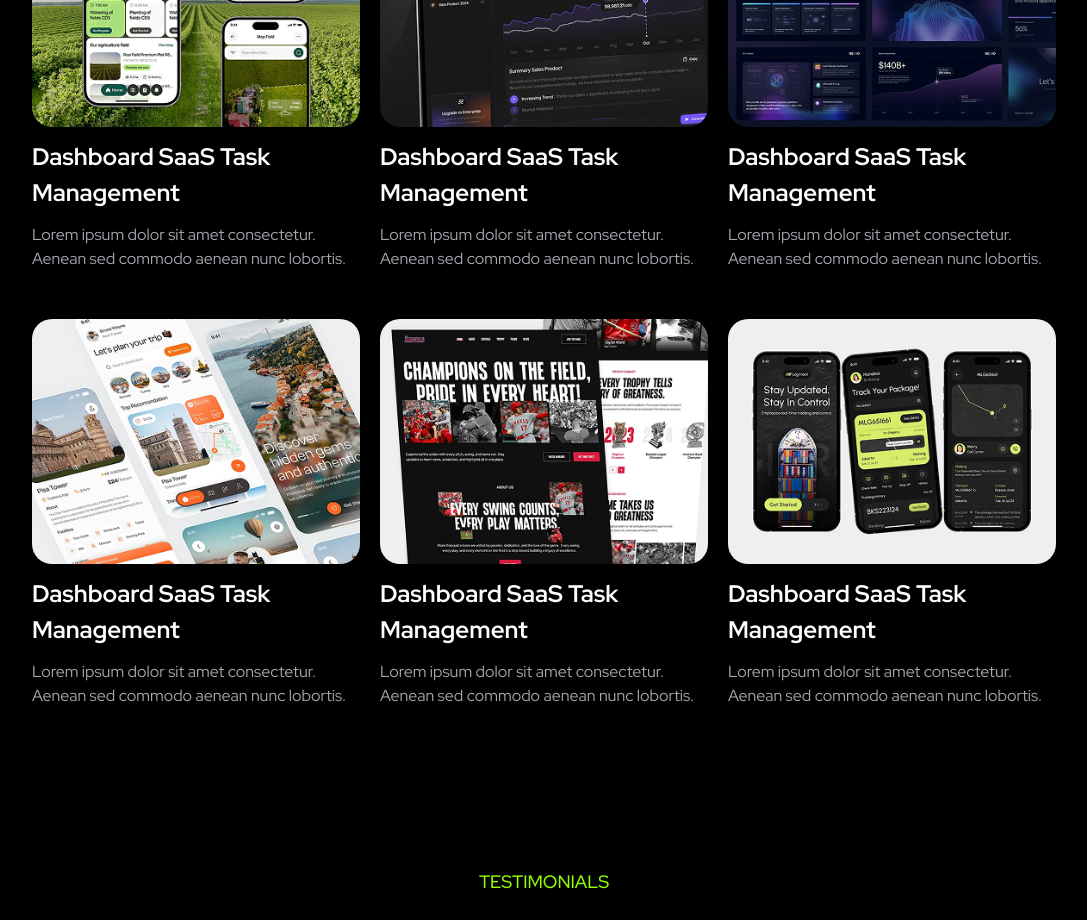
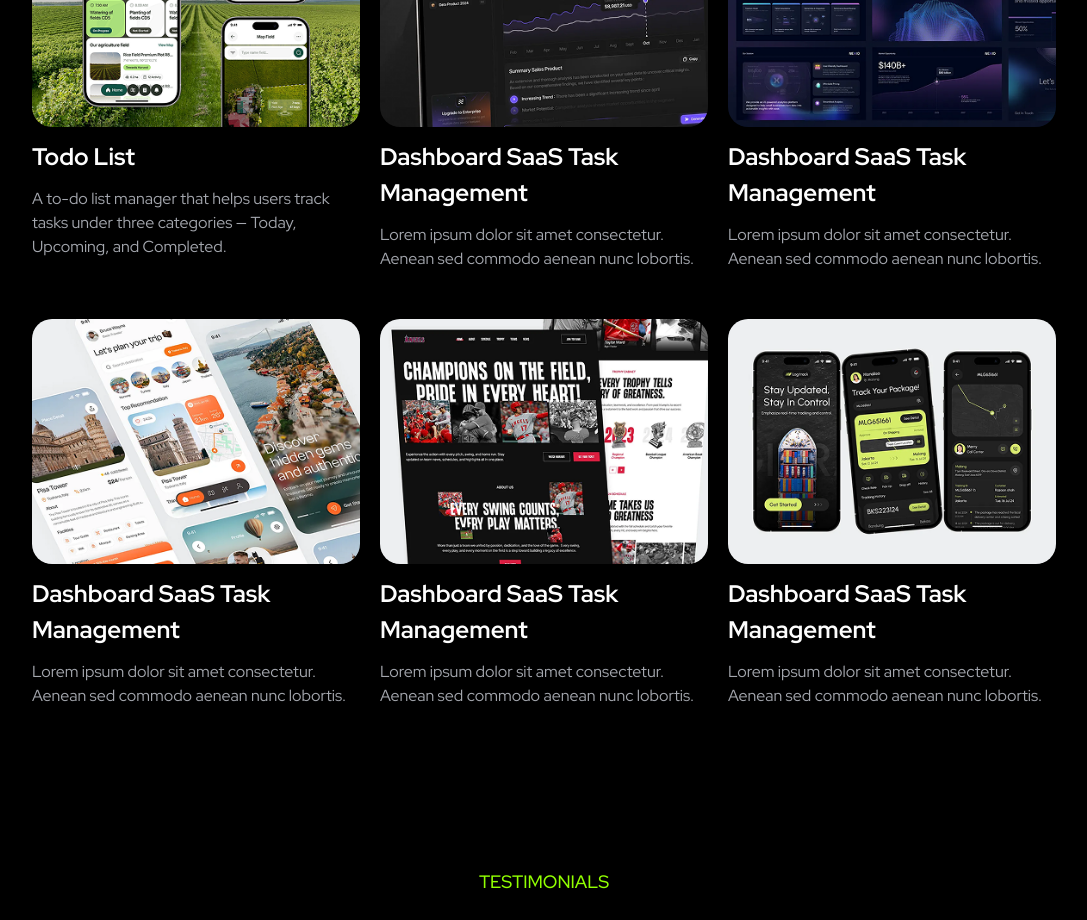
Before and after one commit to alfeusrudyanta/portfolio-alfeus, a Next.js app: page / in a window 1280 px wide. Shown: the part 5880-6800 px from the top of the page, without its empty margins (96-1183 px from the left). Built offline with nearby package versions, Linux system fonts and the light colour scheme.

Commit message:
Add todo list project

```diff
--- a/src/app/constants/portfolio.ts
+++ b/src/app/constants/portfolio.ts
@@ -10,10 +10,10 @@ const portfolioData: PortfolioData[] = [
   {
     id: 1,
     image: '/image/portfolio-image-1.png',
-    title: 'Dashboard SaaS Task Management',
+    title: 'Todo List',
     description:
-      'Lorem ipsum dolor sit amet consectetur. Aenean sed commodo aenean nunc lobortis.',
-    link: '',
+      'A to-do list manager that helps users track tasks under three categories — Today, Upcoming, and Completed.',
+    link: 'https://todo-list-zeta-khaki.vercel.app/',
   },
   {
     id: 2,
```
